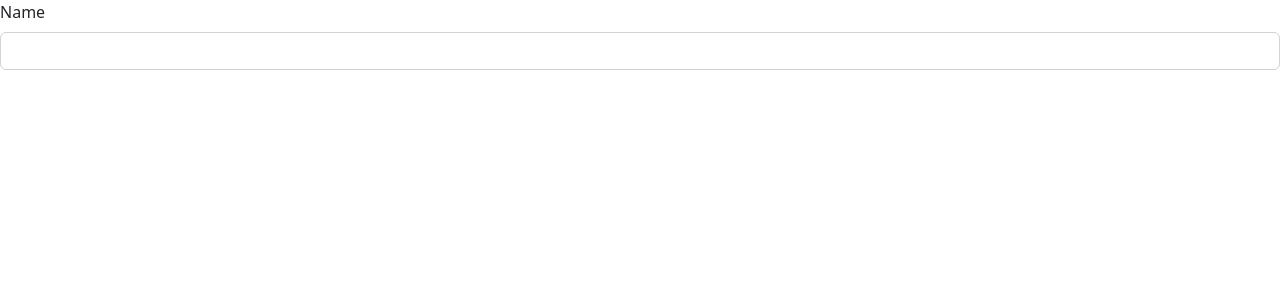
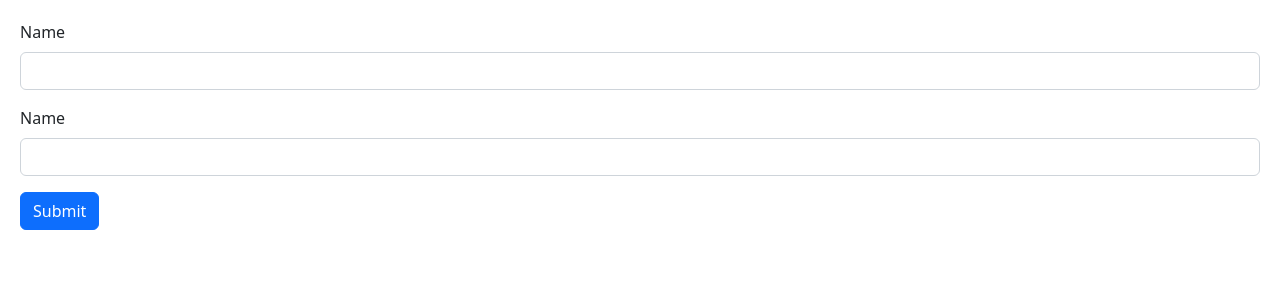
Before and after one commit to HigherIB/react-app-workable, a React (Vite) app: page / in a window 1280 px wide. Shown: the top 300 px of the page. Built offline with nearby package versions, Linux system fonts and the light colour scheme.

Commit message:
form setup

```diff
--- a/src/components/Form.tsx
+++ b/src/components/Form.tsx
@@ -7,13 +7,14 @@
                 <label htmlFor="name" className="form-label">Name</label>
                 <input id="name" type="text" className="form-control" />
             </div>
+            <div className="mb-3">
+                <label htmlFor="age" className="form-label">Name</label>
+                <input id="age" type="number" className="form-control" />
+            </div>
+            <button className="btn btn-primary">Submit</button>
         </form>
     )
 }
 
-{/* <div className="mb-3">
-<lable htmlFor="name" className="form-lable"></lable>
-<input id="name" type="text" className="form-control" />
-</div> */}
 
 export default Form
--- /dev/null
+++ b/src/index.css
@@ -0,0 +1,3 @@
+body {
+    padding: 20px;
+}
--- a/src/main.tsx
+++ b/src/main.tsx
@@ -1,6 +1,7 @@
 import React from 'react'
 import ReactDOM from 'react-dom/client'
 import App from './App'
+import "./index.css"
 import 'bootstrap/dist/css/bootstrap.css'
 
 ReactDOM.createRoot(document.getElementById('root') as HTMLElement).render(
```
